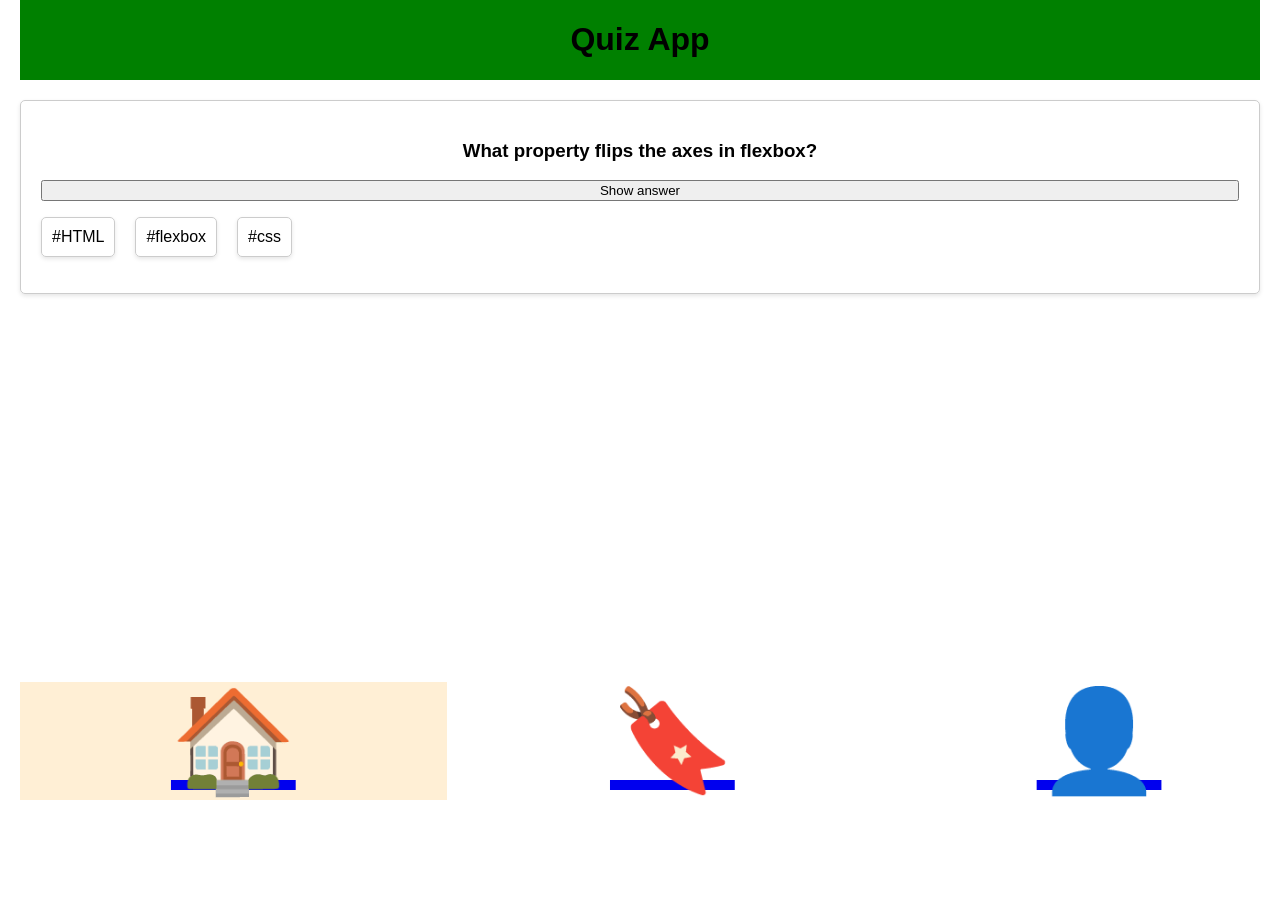
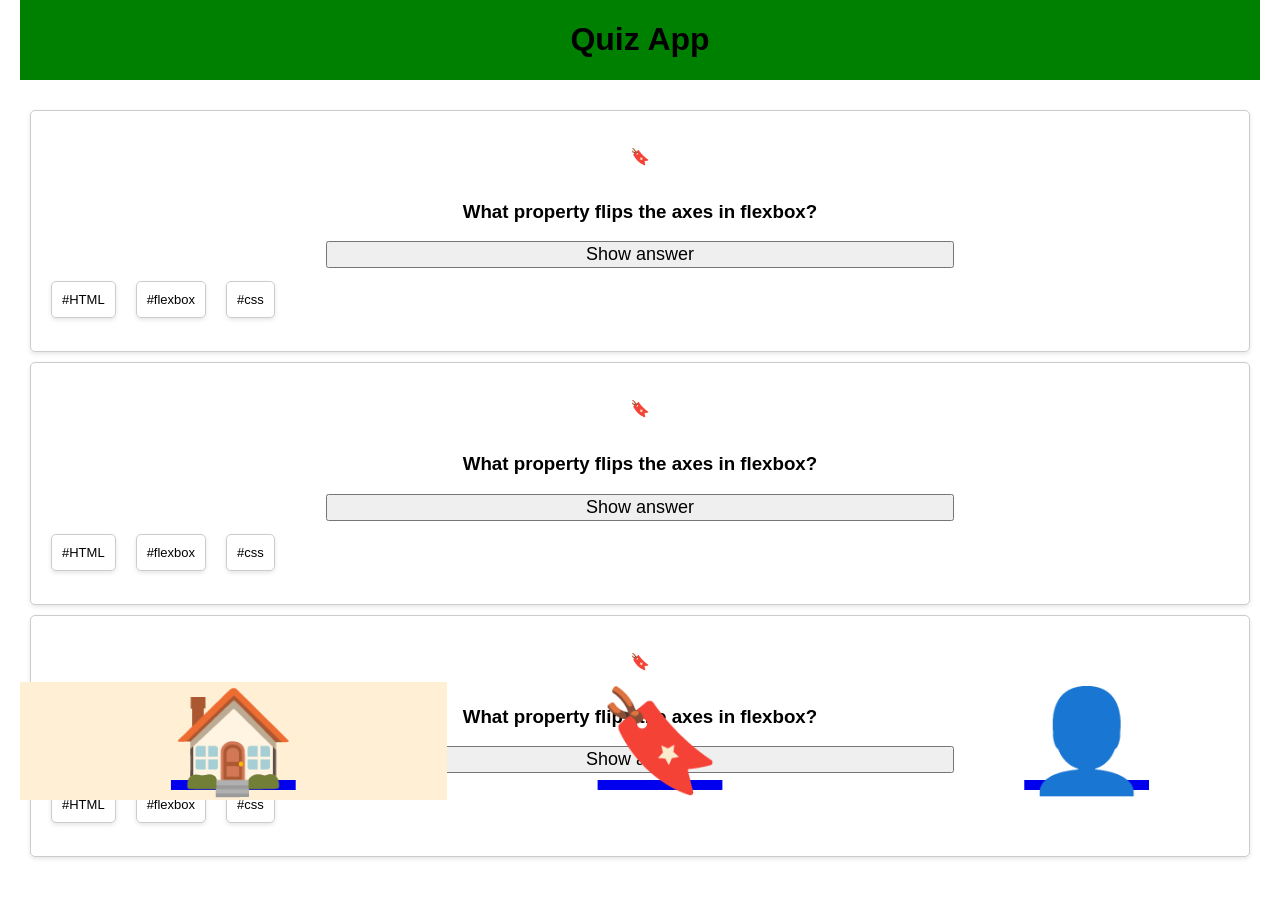
Before and after one commit to JulianKle/Recap-Project1, a plain HTML site: page index.html in a window 1280 px wide. Before the commit the page ends 800 px from the top, so only its background shows below. Drawn offline with Linux system fonts and the light colour scheme.

Commit message:
Changes Homepage

```diff
--- a/css/styles.css
+++ b/css/styles.css
@@ -25,6 +25,7 @@ main {
 .card {
   border: 1px solid #ccc;
   padding: 20px;
+  margin: 10px;
   border-radius: 5px;
   box-shadow: 0 2px 4px rgba(0, 0, 0, 0.1);
   text-decoration: none;
@@ -33,7 +34,18 @@ main {
   flex-direction: column;
 }
 
+.bookmark {
+  float: right;
+}
+
 .answerButton {
+  width: calc(100% - 550px);
+  align-self: center;
+  font-size: large;
+}
+
+.answerButton:hover {
+  background-color: red;
 }
 
 .flexTag {
@@ -46,6 +58,7 @@ main {
   padding: 10px;
   border-radius: 5px;
   box-shadow: 0 2px 4px rgba(0, 0, 0, 0.1);
+  font-size: small;
 }
 
 .navFooter {
@@ -56,15 +69,22 @@ main {
 .navIconHP {
   width: 100%;
   text-align: center;
-  background-color:papayawhip;
+  background-color: papayawhip;
   font-size: 100px;
 }
 
 .navIcon {
-  height: 100px;
-  width: 100px;
-  justify-self: center;
+  width: 100%;
+  text-align: center;
   font-size: 100px;
+}
+
+.navIcon:hover {
+  background-color: aqua;
+}
+
+.navIconHP:hover {
+  background-color: aqua;
 }
 
 footer {
--- a/index.html
+++ b/index.html
@@ -12,8 +12,8 @@
     </header>
 
     <main>
-      <section>
       <article class="card">
+        <p class="bookmark">🔖</p>
         <h3>What property flips the axes in flexbox?</h3>
         <button class="answerButton">Show answer</button>
         <article class="flexTag">
@@ -22,7 +22,28 @@
           <p class="tag">#css</p>
         </article>
       </article>
-      </section>
+
+      <article class="card">
+        <p class="bookmark">🔖</p>
+        <h3>What property flips the axes in flexbox?</h3>
+        <button class="answerButton">Show answer</button>
+        <article class="flexTag">
+          <p class="tag">#HTML</p>
+          <p class="tag">#flexbox</p>
+          <p class="tag">#css</p>
+        </article>
+      </article>
+
+      <article class="card">
+        <p class="bookmark">🔖</p>
+        <h3>What property flips the axes in flexbox?</h3>
+        <button class="answerButton">Show answer</button>
+        <article class="flexTag">
+          <p class="tag">#HTML</p>
+          <p class="tag">#flexbox</p>
+          <p class="tag">#css</p>
+        </article>
+      </article>
     </main>
 
     <footer>
```
Lines whose indentation alone changed are shown as unchanged.
